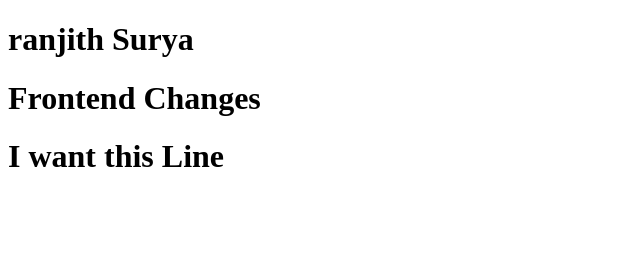
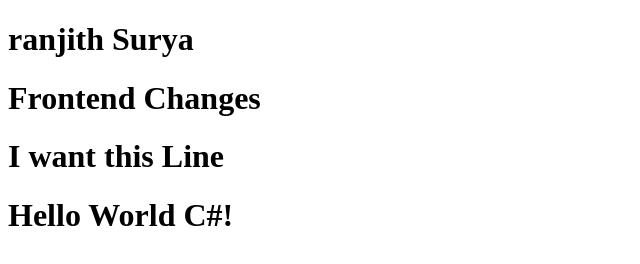
Before and after one commit to suryas2000/sampleReopo, a plain HTML site: page index.html in a window 1280 px wide. Shown: the whole page, without its empty margins (0-640 px from the left). Drawn offline with Linux system fonts and the light colour scheme.

Commit message:
fix : added new line in cs

```diff
--- a/index.html
+++ b/index.html
@@ -9,5 +9,6 @@
     <h1>ranjith Surya</h1>
     <h1>Frontend Changes</h1>
     <h1>I want this Line</h1>
+    <h1>Hello World C#!</h1>
 </body>
 </html>
```
